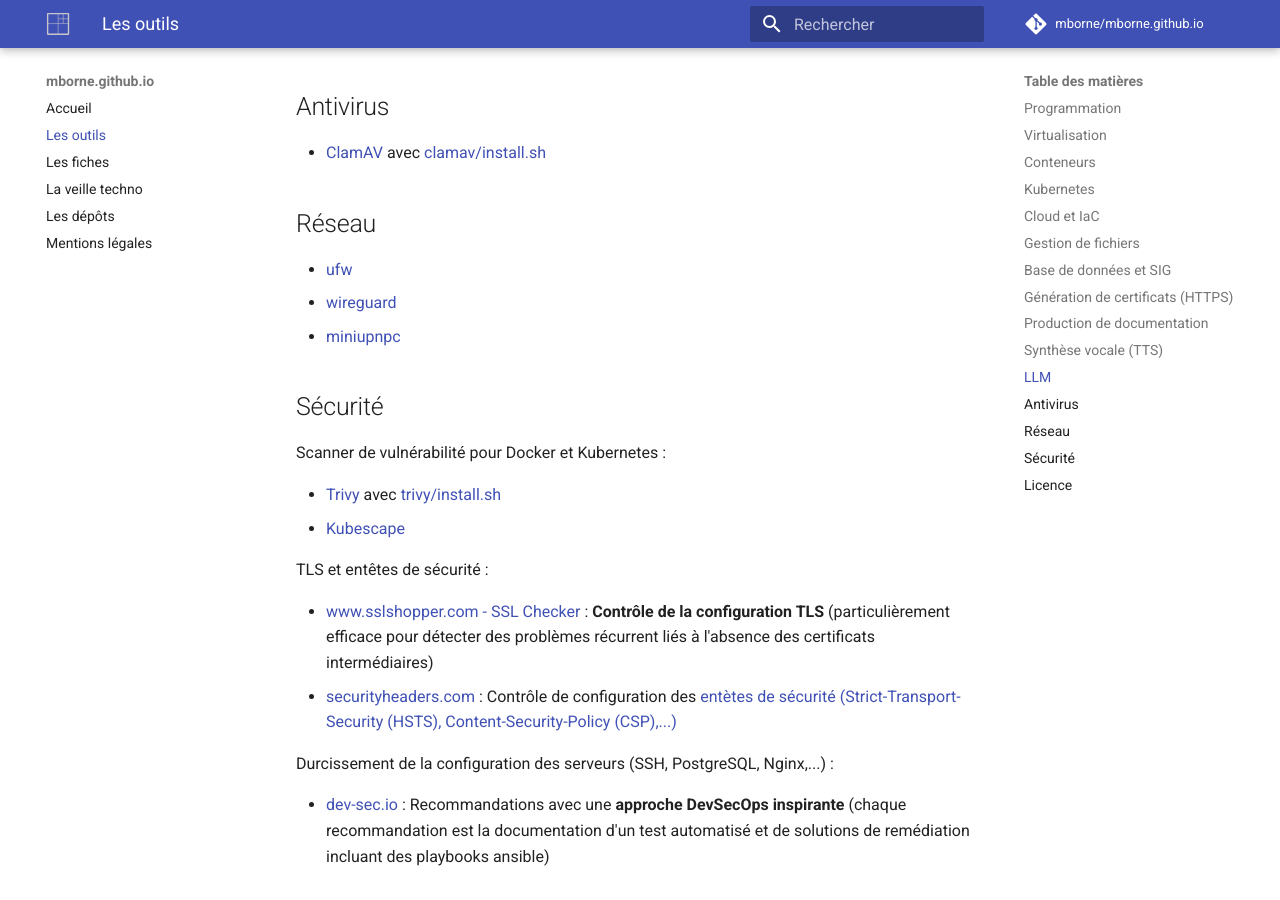
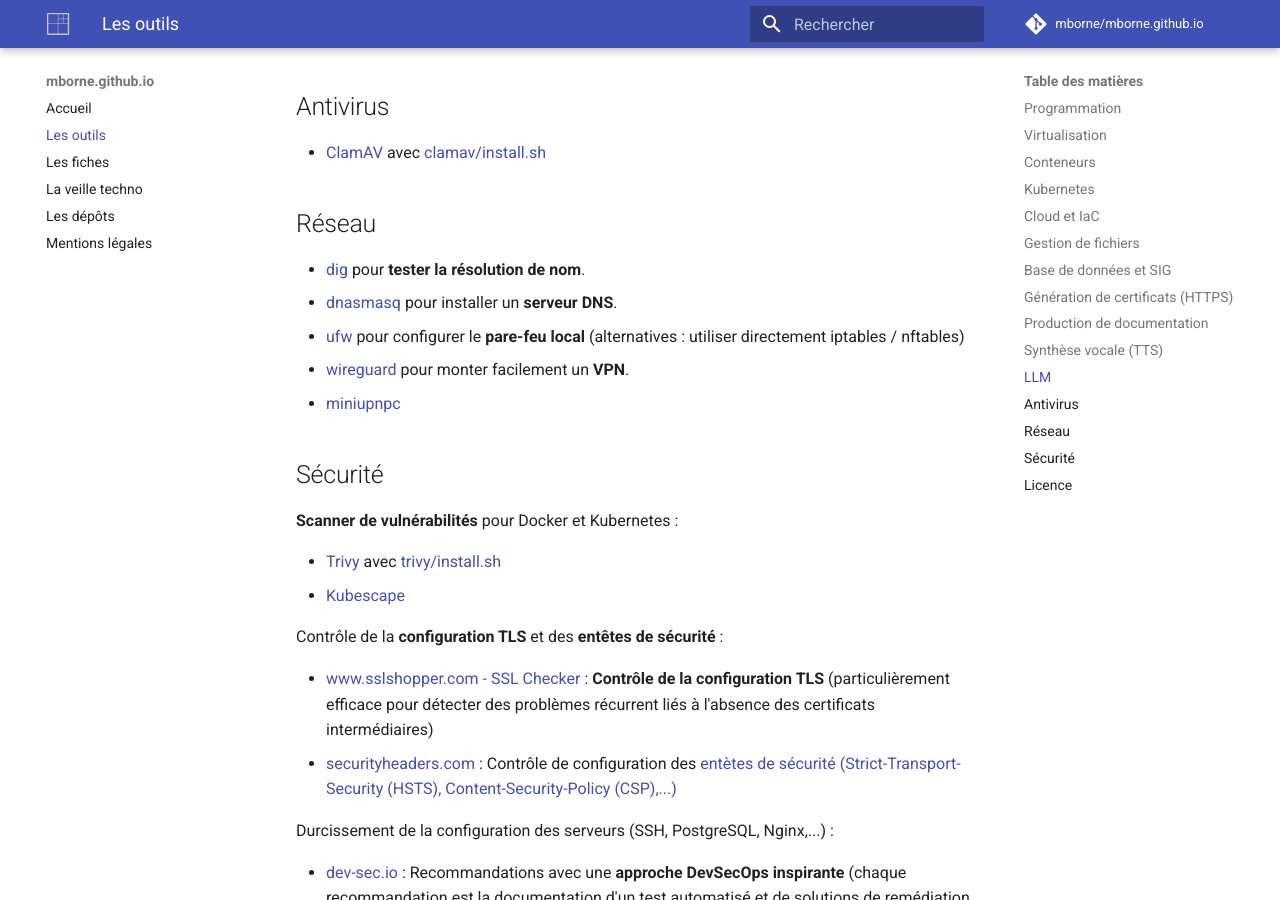
Before and after one commit to mborne/mborne.github.io, an MkDocs documentation site: the page built from docs/outils/index.md, in a window 1280 px wide and 900 px high, scrolled down 3669 px. Built offline with MkDocs 1.6.1 and Material for MkDocs 9.7.7, drawn with Linux system fonts in a browser that asks for light colours; plug-ins that fetch from the network failed and are left out; comment, search, counter and statistics services are not loaded.

Commit message:
docs: move old notes about dig and dnsmasq

```diff
--- a/docs/outils/index.md
+++ b/docs/outils/index.md
@@ -123,18 +123,20 @@
 
 ## Réseau
 
-- [ufw](ufw/README.md)
-- [wireguard](wireguard/README.md)
+- [dig](dig/index.md) pour **tester la résolution de nom**.
+- [dnasmasq](dnsmasq/index.md) pour installer un **serveur DNS**.
+- [ufw](ufw/README.md) pour configurer le **pare-feu local** (alternatives : utiliser directement iptables / nftables)
+- [wireguard](wireguard/README.md) pour monter facilement un **VPN**.
 - [miniupnpc](miniupnpc/README.md)
 
 ## Sécurité
 
-Scanner de vulnérabilité pour Docker et Kubernetes :
+**Scanner de vulnérabilités** pour Docker et Kubernetes :
 
 - [Trivy](trivy/README.md) avec [trivy/install.sh](trivy/install.sh)
 - [Kubescape](kubescape/README.md)
 
-TLS et entêtes de sécurité :
+Contrôle de la **configuration TLS** et des **entêtes de sécurité** :
 
 - [www.sslshopper.com - SSL Checker](https://www.sslshopper.com/ssl-checker.html) : **Contrôle de la configuration TLS** (particulièrement efficace pour détecter des problèmes récurrent liés à l'absence des certificats intermédiaires)
 - [securityheaders.com](https://securityheaders.com) : Contrôle de configuration des [entètes de sécurité (Strict-Transport-Security (HSTS), Content-Security-Policy (CSP),...)](https://www.anopixel.fr/en-tetes-de-securite-http-security-headers.html)
```
Also changed, not shown: docs/outils/dig/index.md (added, +42 -0 lines), docs/outils/dnsmasq/index.md (added, +48 -0 lines).
